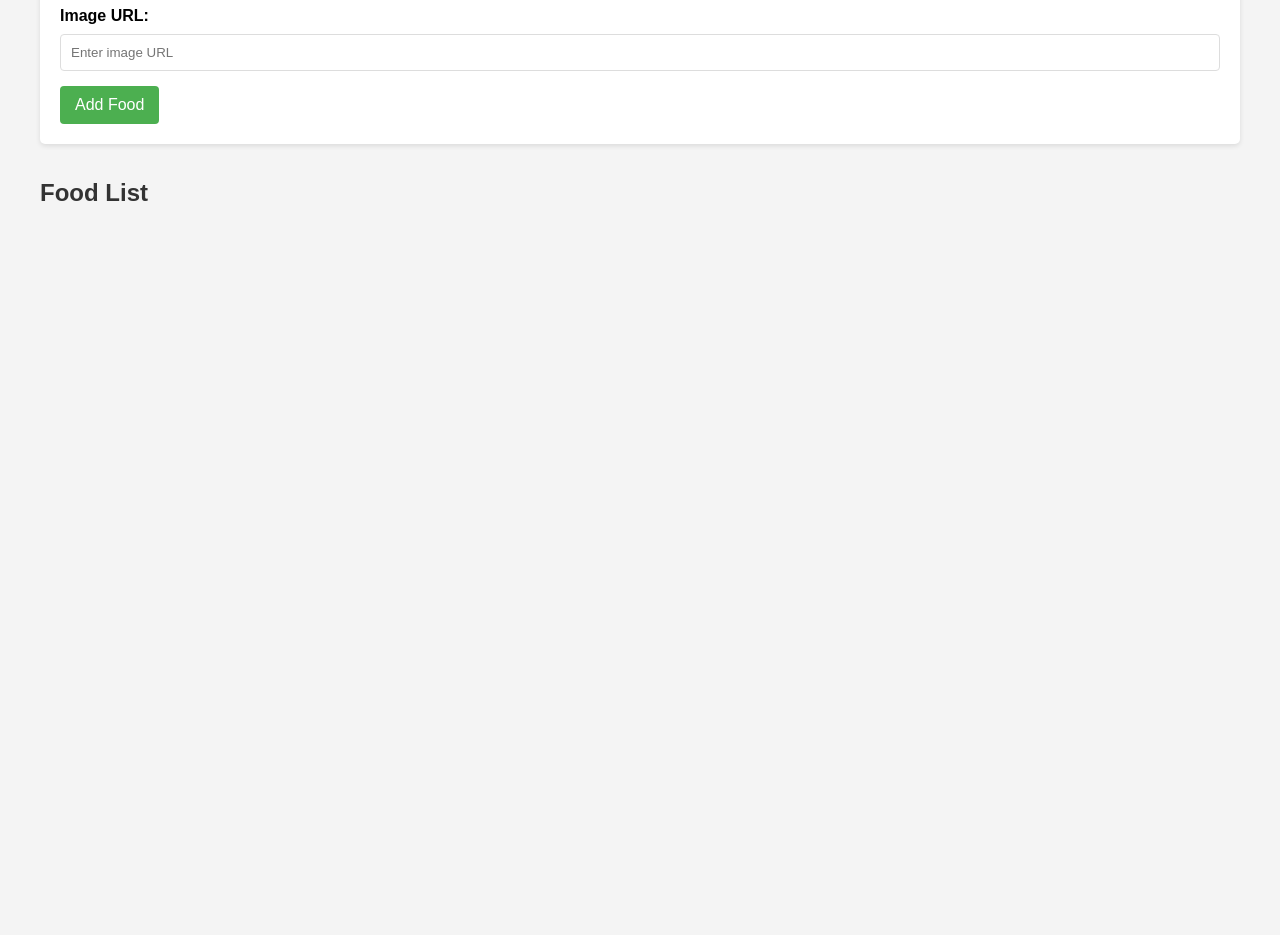
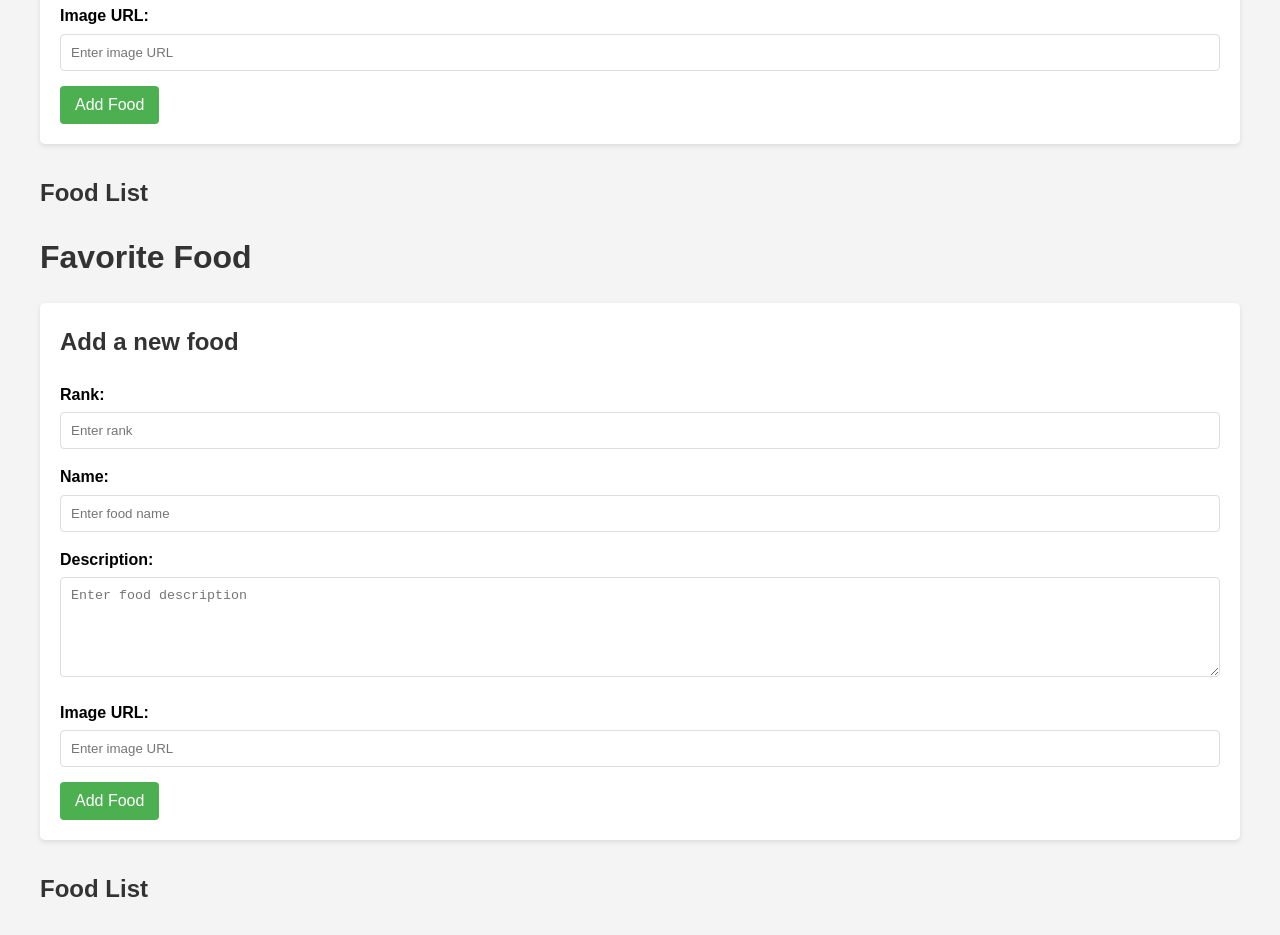
Before and after one commit to CMSC-100-2S24-25/exer-07-front-end-scripting-teiseky, a website: page static_files/index.html in a window 1280 px wide. Shown: the part 485-1420 px from the top of the page. Before the commit the page ends 800 px from the top, so only its background shows below. Drawn offline with Linux system fonts and the light colour scheme.

```diff
--- a/static_files/index.html
+++ b/static_files/index.html
@@ -45,6 +45,46 @@
     </div>
   </div>
 
-  <script src="http://localhost:3000/forms.js"></script>
+  <div class="container">
+    <h1>Favorite Food</h1>
+
+    <!-- Form Section -->
+    <div class="form-container">
+      <h2>Add a new food</h2>
+      <form id="foodForm">
+        <div class="form-group">
+          <label for="rank">Rank:</label>
+          <input type="number" id="rank" name="rank" placeholder="Enter rank" required>
+        </div>
+
+        <div class="form-group">
+          <label for="name">Name:</label>
+          <input type="text" id="name" name="name" placeholder="Enter food name" required>
+        </div>
+
+        <div class="form-group">
+          <label for="description">Description:</label>
+          <textarea id="description" name="description" placeholder="Enter food description" required></textarea>
+        </div>
+
+        <div class="form-group">
+          <label for="imageUrl">Image URL:</label>
+          <input type="text" id="imageUrl" name="imageUrl" placeholder="Enter image URL" required>
+        </div>
+
+        <button type="submit" id="addButton">Add Food</button>
+      </form>
+    </div>
+
+    <!-- Food Container -->
+    <div class="food-container">
+      <h2>Food List</h2>
+      <div id="foodCards" class="food-cards">
+        <!-- food cards will be added here dynamically -->
+      </div>
+    </div>
+  </div>
+
+  <script src="http://localhost:3000/form.js"></script>
 </body>
 </html>
```
